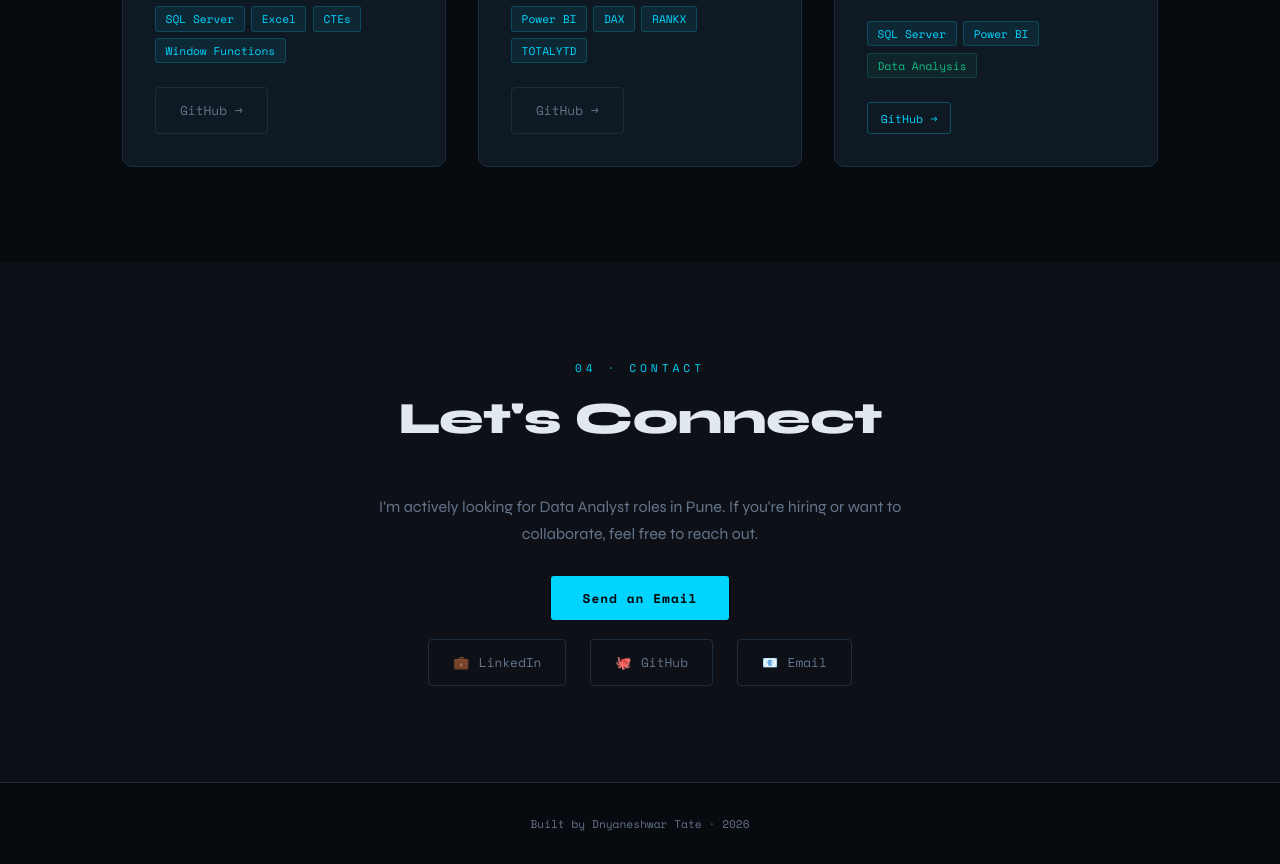
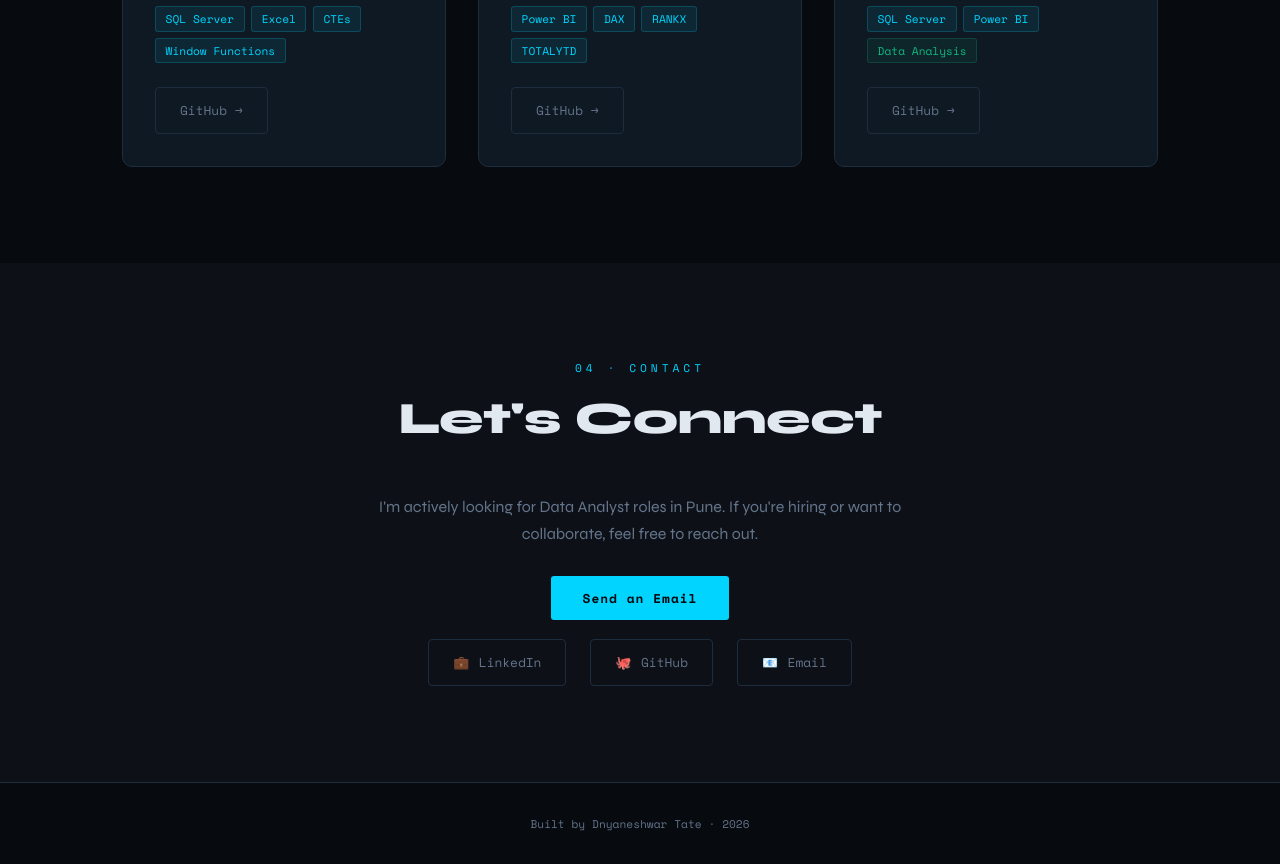
Before and after one commit to imperfectt2513/imperfectt2513.github.io, a plain HTML site: page index.html in a window 1280 px wide. Shown: the part 2973-3837 px from the top of the page. Drawn offline with nearby package versions, Linux system fonts and the light colour scheme.

```diff
--- a/index.html
+++ b/index.html
@@ -585,7 +585,7 @@
         <span class="tag green">Data Analysis</span>
       </div>
       <div class="project-links">
-        <a href="https://github.com/imperfectt2513/naukri-jobs-analysis" target="_blank" class="project-link">GitHub →</a>
+       <a href="https://github.com/imperfectt45" target="_blank" class="contact-link">GitHub →</a>
       </div>
     </div>
 
```
